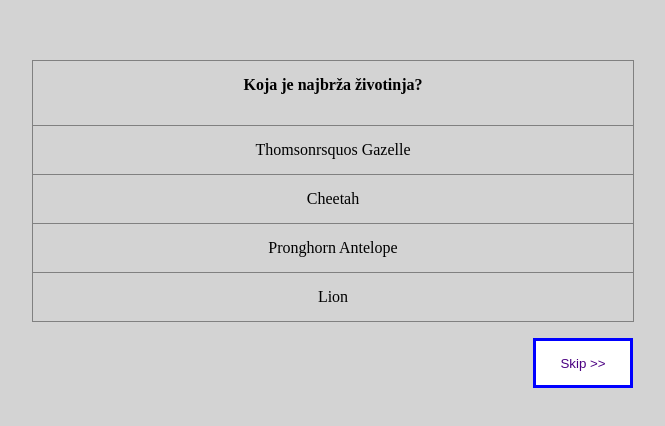
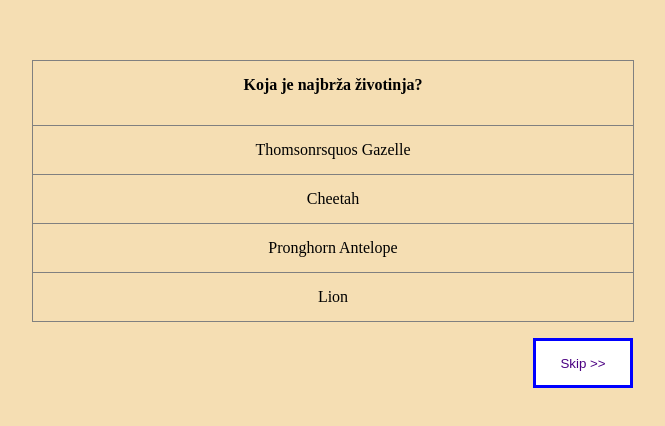
Before and after one commit to milosevicdavid/react-quiz, a React (Create React App) app: page / in a window 1280 px wide. Shown: the part 140-566 px from the top of the page, without its empty margins (307-972 px from the left). Built offline with nearby package versions, Linux system fonts and the light colour scheme.

Commit message:
background wheat

```diff
--- a/src/App.css
+++ b/src/App.css
@@ -102,7 +102,7 @@ section {
 }
 body {
   line-height: 1;
-  background-color: lightgray;
+  background-color: wheat;
 }
 ol,
 ul {
```
